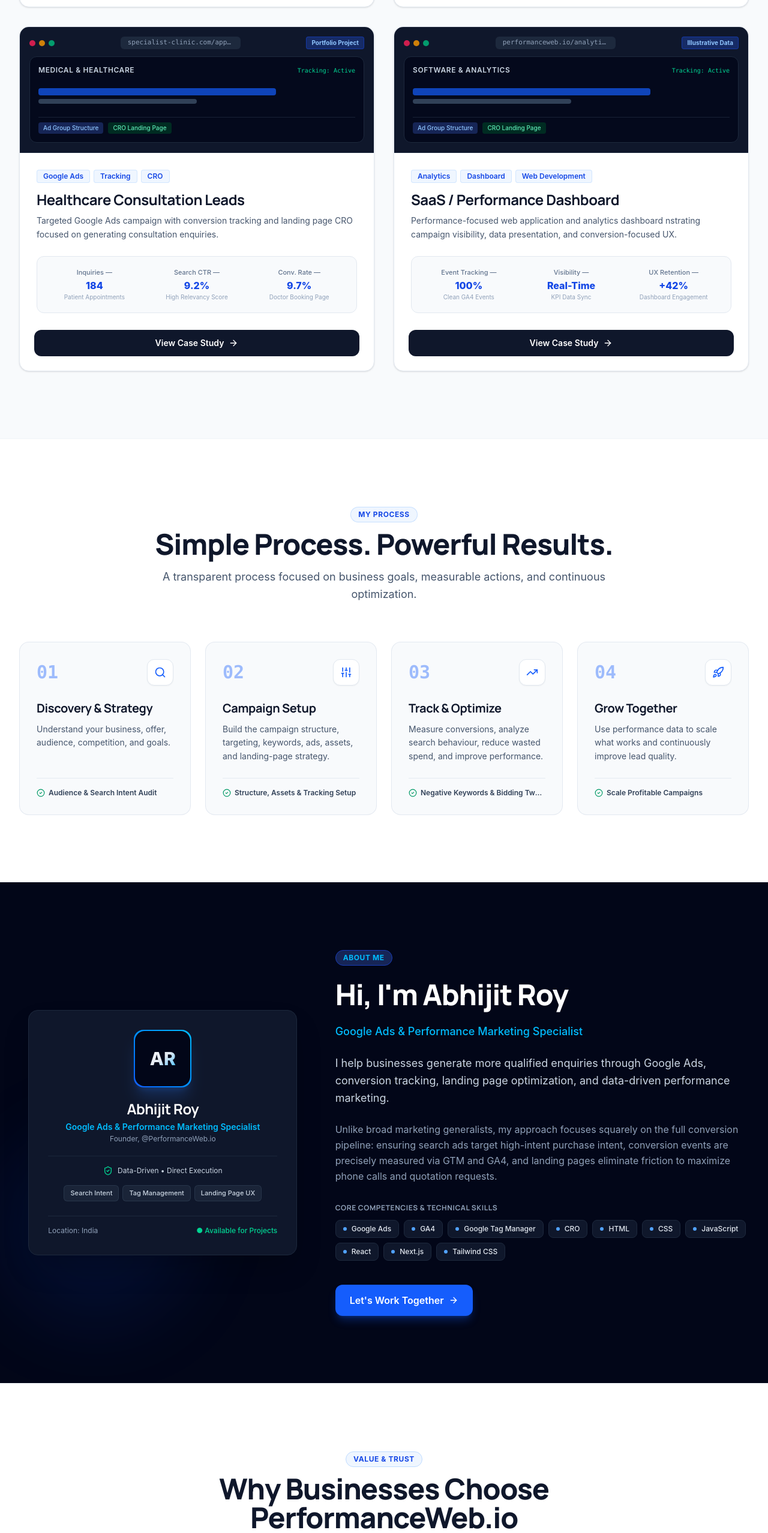
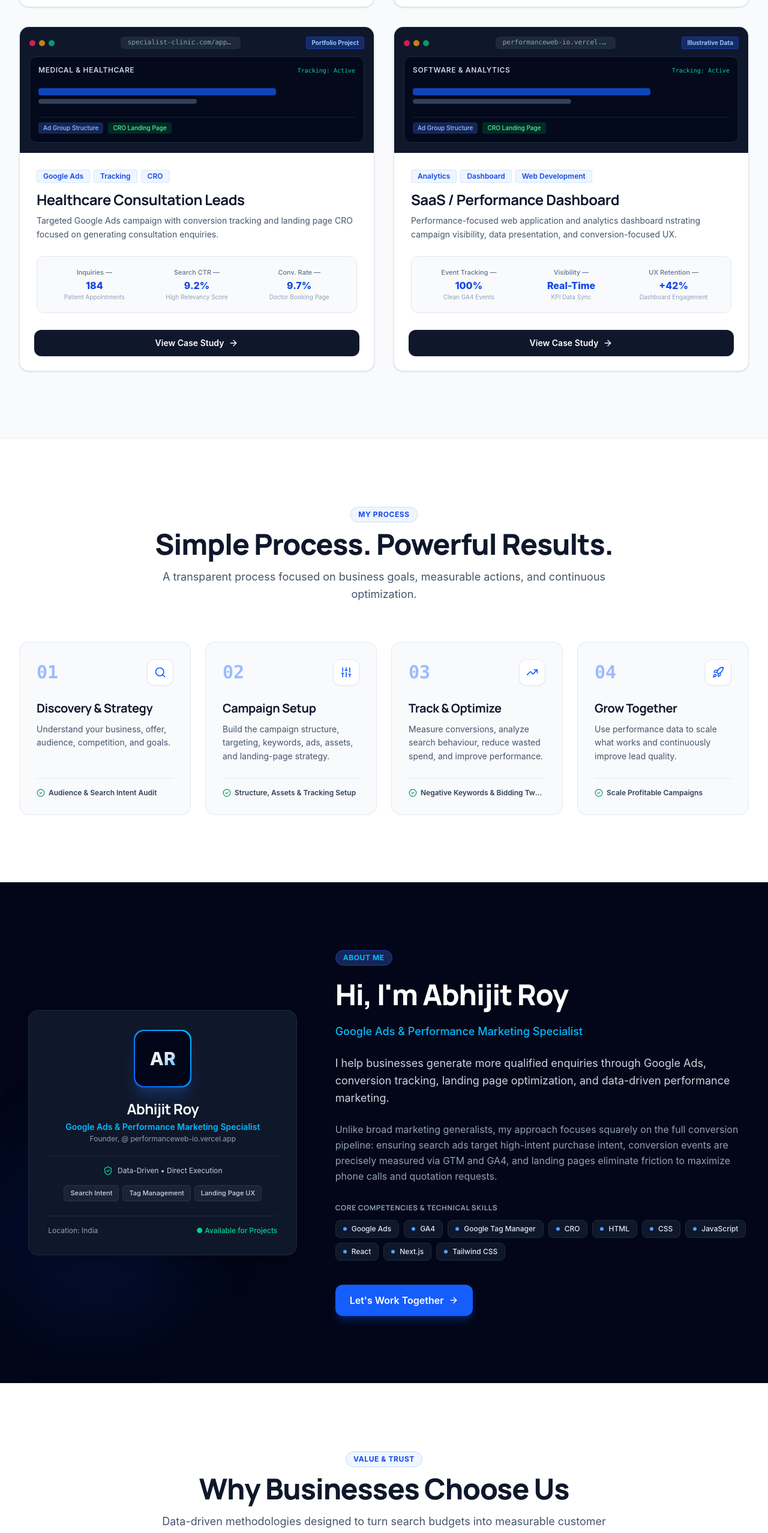
Before and after one commit to abhijitroy40311-beep/PerformanceWeb.io, a React (Vite) app: page / in a window 1280 px wide. Shown: the part 2851-5407 px from the top of the page at 60% size. Built offline with nearby package versions, Linux system fonts and the light colour scheme.

Commit message:
Fix Performance.io to performanceweb-io.vercel.app

```diff
--- a/index.html
+++ b/index.html
@@ -13,25 +13,25 @@
   <meta name="author" content="Abhijit Roy" />
 
   <!-- SEO Directives -->
-  <link rel="canonical" href="https://www.performanceweb.io/" />
+  <link rel="canonical" href="https://www.https://performanceweb-io.vercel.app//" />
   <meta name="robots" content="index, follow, max-image-preview:large, max-snippet:-1, max-video-preview:-1" />
 
   <!-- Open Graph / Facebook / LinkedIn -->
   <meta property="og:type" content="website" />
-  <meta property="og:url" content="https://www.performanceweb.io/" />
+  <meta property="og:url" content="https://www.https://performanceweb-io.vercel.app//" />
   <meta property="og:title" content="Abhijit Roy | Google Ads & Performance Marketing Portfolio" />
   <meta property="og:description"
     content="Specializing in high-intent search campaigns, conversion tracking, GA4, GTM, and landing page optimization." />
-  <meta property="og:image" content="https://www.performanceweb.io/og-image.jpg" />
-  <meta property="og:site_name" content="PerformanceWeb.io" />
+  <meta property="og:image" content="https://www.https://performanceweb-io.vercel.app//og-image.jpg" />
+  <meta property="og:site_name" content=" https://performanceweb-io.vercel.app/" />
 
   <!-- Twitter -->
   <meta name="twitter:card" content="summary_large_image" />
-  <meta name="twitter:url" content="https://www.performanceweb.io/" />
+  <meta name="twitter:url" content="https://www.https://performanceweb-io.vercel.app//" />
   <meta name="twitter:title" content="Abhijit Roy | Google Ads & Performance Marketing Portfolio" />
   <meta name="twitter:description"
     content="Specializing in high-intent search campaigns, conversion tracking, GA4, GTM, and landing page optimization." />
-  <meta name="twitter:image" content="https://www.performanceweb.io/twitter-image.jpg" />
+  <meta name="twitter:image" content="https://www.https://performanceweb-io.vercel.app//twitter-image.jpg" />
 
   <!-- Performance & Fonts -->
   <link rel="preconnect" href="https://fonts.googleapis.com" />
@@ -51,9 +51,9 @@
     {
       "@context": "https://schema.org",
       "@type": "ProfessionalService",
-      "name": "PerformanceWeb.io",
-      "url": "https://www.performanceweb.io",
-      "image": "https://www.performanceweb.io/og-image.jpg",
+      "name": " https://performanceweb-io.vercel.app/",
+      "url": "https://www. https://performanceweb-io.vercel.app/",
+      "image": "https://www. https://performanceweb-io.vercel.app//og-image.jpg",
       "priceRange": "$$",
       "address": {
         "@type": "PostalAddress",
@@ -85,7 +85,7 @@
   <!-- SEO Fallback for JS-Disabled Crawlers -->
   <noscript>
     <h1>Abhijit Roy - AI-Powered Google Ads & Performance Marketing Specialist</h1>
-    <p>PerformanceWeb.io is the portfolio of Abhijit Roy, specializing in high-intent search campaigns, GA4 conversion
+    <p> https://performanceweb-io.vercel.app/ is the portfolio of Abhijit Roy, specializing in high-intent search campaigns, GA4 conversion
       tracking, Google Tag Manager, and modern web development using React.js and Tailwind CSS for optimized landing
       pages.</p>
   </noscript>
--- a/metadata.json
+++ b/metadata.json
@@ -1,5 +1,5 @@
 {
-  "name": "PerformanceWeb.io | Google Ads & Performance Marketing Portfolio",
+  "name": " https://performanceweb-io.vercel.app/ | Google Ads & Performance Marketing Portfolio",
   "description": "Portfolio of Abhijit Roy — Google Ads & Performance Marketing Specialist. Specializing in high-intent search campaigns, conversion tracking, GA4, GTM, and landing page optimization.",
   "requestFramePermissions": [],
   "majorCapabilities": ["MAJOR_CAPABILITY_SERVER_SIDE_GEMINI_API"]
--- a/src/components/About.jsx
+++ b/src/components/About.jsx
@@ -46,7 +46,7 @@ export default function About() {
                 Google Ads & Performance Marketing Specialist
               </p>
               <p className="text-xs text-slate-400 mt-0.5">
-                Founder, @PerformanceWeb.io
+                Founder, @ performanceweb-io.vercel.app
               </p>
 
               {/* Direct verification badge */}
--- a/src/components/CaseStudies.jsx
+++ b/src/components/CaseStudies.jsx
@@ -83,7 +83,7 @@ export default function CaseStudies({ onSelectCaseStudy }) {
       category: 'Software & Analytics',
       badge: 'Illustrative Data',
       title: 'SaaS / Performance Dashboard',
-      previewDomain: 'performanceweb.io/analytics',
+      previewDomain: 'performanceweb-io.vercel.app',
       visualType: 'dashboard',
       description:
         'Performance-focused web application and analytics dashboard  nstrating campaign visibility, data presentation, and conversion-focused UX.',
--- a/src/components/Contact.jsx
+++ b/src/components/Contact.jsx
@@ -26,7 +26,7 @@ export default function Contact({ prefilledService = '' }) {
   // Formatted message generator
   const getComposedMessage = () => {
     return (
-      `Hi Abhijit, I reached out via PerformanceWeb.io:\n` +
+      `Hi Abhijit, I reached out via  https://performanceweb-io.vercel.app/:\n` +
       `• Name: ${formData.name || 'Not provided'}\n` +
       `• Website/Business: ${formData.website || 'Not provided'}\n` +
       `• Service of Interest: ${formData.service}\n` +
--- a/src/components/Footer.jsx
+++ b/src/components/Footer.jsx
@@ -35,7 +35,7 @@ export default function Footer() {
               href="#home"
               onClick={(e) => handleNavClick(e, '#home')}
               className="inline-block"
-              aria-label="PerformanceWeb.io"
+              aria-label=" https://performanceweb-io.vercel.app/"
             >
               <BrandLogo size="md" showTagline={true} />
             </a>
@@ -88,7 +88,7 @@ export default function Footer() {
 
               <li>
                 <a
-                  href="https://wa.me/918777202487?text=Hi%20Abhijit,%20I%20visited%20your%20PerformanceWeb.io%20portfolio%20and%20would%20like%20to%20discuss%20Google%20Ads%20for%20my%20business."
+                  href="https://wa.me/918777202487?text=Hi%20Abhijit,%20I%20visited%20your%20 https://performanceweb-io.vercel.app/%20portfolio%20and%20would%20like%20to%20discuss%20Google%20Ads%20for%20my%20business."
                   target="_blank"
                   rel="noopener noreferrer"
                   className="flex items-center gap-2.5 text-slate-400 hover:text-emerald-400 transition-colors"
@@ -118,7 +118,7 @@ export default function Footer() {
         {/* Bottom Bar */}
         <div className="pt-8 flex flex-col sm:flex-row items-center justify-between gap-4 text-xs text-slate-500">
           <div>
-            © 2026 PerformanceWeb.io. All rights reserved.
+            © 2026 Abhijit Roy | All rights reserved.
           </div>
 
           <button
--- a/src/components/Hero.jsx
+++ b/src/components/Hero.jsx
@@ -71,7 +71,7 @@ export default function Hero({ onOpenAudit }) {
             <div className="flex flex-wrap items-center gap-4 pt-1 text-sm text-slate-400">
               <span className="text-xs uppercase tracking-wider text-slate-500 font-semibold">Direct Talk:</span>
               <a
-                href="https://wa.me/918777202487?text=Hi%20Abhijit,%20I%20visited%20your%20PerformanceWeb.io%20portfolio%20and%20would%20like%20to%20discuss%20Google%20Ads%20for%20my%20business."
+                href="https://wa.me/918777202487?text=Hi%20Abhijit,%20I%20visited%20your%20 https://performanceweb-io.vercel.app/%20portfolio%20and%20would%20like%20to%20discuss%20Google%20Ads%20for%20my%20business."
                 target="_blank"
                 rel="noopener noreferrer"
                 className="inline-flex items-center gap-1.5 text-emerald-400 hover:text-emerald-300 font-medium transition-colors"
--- a/src/components/Navbar.jsx
+++ b/src/components/Navbar.jsx
@@ -132,7 +132,7 @@ export default function Navbar({ onOpenAudit }) {
               href="#home"
               onClick={(e) => handleNavClick(e, '#home', 'home')}
               className="flex items-center group transition-transform active:scale-95 shrink-0"
-              aria-label="PerformanceWeb.io Home"
+              aria-label=" https://performanceweb-io.vercel.app/ Home"
             >
               <BrandLogo size="responsive" />
             </a>
@@ -166,7 +166,7 @@ export default function Navbar({ onOpenAudit }) {
             <div className="hidden lg:flex items-center gap-3 shrink-0">
               {/* WhatsApp */}
               <a
-                href="https://wa.me/918777202487?text=Hi%20Abhijit,%20I%20visited%20your%20PerformanceWeb.io%20portfolio%20and%20would%20like%20to%20discuss%20Google%20Ads%20for%20my%20business."
+                href="https://wa.me/918777202487?text=Hi%20Abhijit,%20I%20visited%20your%20 https://performanceweb-io.vercel.app/%20portfolio%20and%20would%20like%20to%20discuss%20Google%20Ads%20for%20my%20business."
                 target="_blank"
                 rel="noopener noreferrer"
                 className="inline-flex items-center gap-1.5 px-3 py-2 text-xs font-semibold text-emerald-400 bg-emerald-950/40 hover:bg-emerald-900/50 border border-emerald-700/40 rounded-lg transition-all hover:scale-[1.02] active:scale-95"
@@ -308,7 +308,7 @@ export default function Navbar({ onOpenAudit }) {
                       </a>
 
                       <a
-                        href="https://wa.me/918777202487?text=Hi%20Abhijit,%20I%20visited%20your%20PerformanceWeb.io%20portfolio%20and%20would%20like%20to%20discuss%20Google%20Ads%20for%20my%20business."
+                        href="https://wa.me/918777202487?text=Hi%20Abhijit,%20I%20visited%20your%20 https://performanceweb-io.vercel.app/%20portfolio%20and%20would%20like%20to%20discuss%20Google%20Ads%20for%20my%20business."
                         target="_blank"
                         rel="noopener noreferrer"
                         className="flex items-center justify-center gap-1.5 py-3 px-3 text-xs font-semibold text-emerald-400 bg-emerald-950/40 hover:bg-emerald-900/50 border border-emerald-800/50 rounded-xl transition-all active:scale-95"
--- a/src/components/Testimonials.jsx
+++ b/src/components/Testimonials.jsx
@@ -46,7 +46,7 @@ export default function Testimonials() {
           </h2>
 
           <p className="mt-4 text-base sm:text-lg text-slate-600 leading-relaxed">
-            What business owners and marketing directors say about collaborating with PerformanceWeb.io.
+            What business owners and marketing directors say about collaborating with <br /> Performanceweb-io.vercel.app.
           </p>
         </div>
 
--- a/src/components/WhyChooseMe.jsx
+++ b/src/components/WhyChooseMe.jsx
@@ -43,7 +43,7 @@ export default function WhyChooseMe() {
           </div>
 
           <h2 className="text-3xl sm:text-4xl lg:text-5xl font-extrabold text-slate-900 tracking-tight">
-            Why Businesses Choose PerformanceWeb.io
+            Why Businesses Choose Us
           </h2>
 
           <p className="mt-4 text-base sm:text-lg text-slate-600 leading-relaxed">
```
